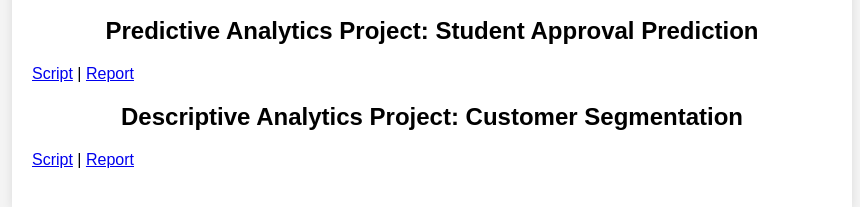
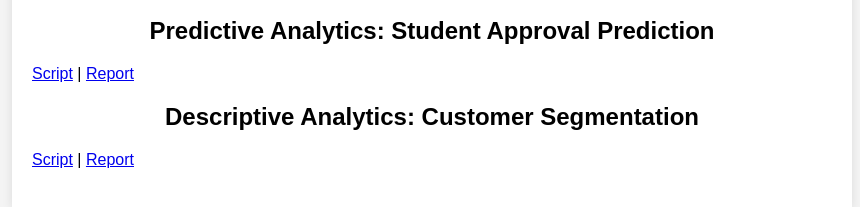
Before and after one commit to tomasgoncalves1/tomasgoncalves1.github.io, a plain HTML site: page index.html in a window 1280 px wide. Shown: the part 193-400 px from the top of the page, without its empty margins (208-1068 px from the left). Drawn offline with Linux system fonts and the light colour scheme.

Commit message:
Uploading

```diff
--- a/index.html
+++ b/index.html
@@ -34,11 +34,11 @@
             <p>Skills: Python, Machine Learning, SQL, R, PowerBI, Excel</p>
         </div>
         <div class="project">
-            <h2>Predictive Analytics Project: Student Approval Prediction</h2>
-            <p><a href="Machine Learning Projects\Supervised learning - Predictive analysis\Predictive Analytics script.ipynb">Script</a> | <a href="Machine Learning Projects\Supervised learning - Predictive analysis\Predictive Analytics report.pdf">Report</a></p>
+            <h2>Predictive Analytics: Student Approval Prediction</h2>
+            <p><a href="Machine Learning Projects\Supervised learning - Predictive analysis\Script">Script</a> | <a href="Machine Learning Projects\Supervised learning - Predictive analysis\Predictive Analytics report.pdf">Report</a></p>
         </div>
         <div class="project">
-            <h2>Descriptive Analytics Project: Customer Segmentation</h2>
+            <h2>Descriptive Analytics: Customer Segmentation</h2>
             <p><a href="Machine Learning Projects\Unsupervised learning - Customer segmentation\Customer Segmentation script.ipynb">Script</a> | <a href="Machine Learning Projects\Unsupervised learning - Customer segmentation\Customer Segmentation report.pdf">Report</a></p>
         </div>
     </div>
```
Also changed, not shown: Machine Learning Projects/Supervised learning - Predictive analysis/Script/data/Project_test_dataset.csv (renamed from Machine Learning Projects/Supervised learning - Predictive analysis/data/Project_test_dataset.csv), Machine Learning Projects/Supervised learning - Predictive analysis/Script/data/Project_train_dataset.csv (renamed from Machine Learning Projects/Supervised learning - Predictive analysis/data/Project_train_dataset.csv), 1 other file.
